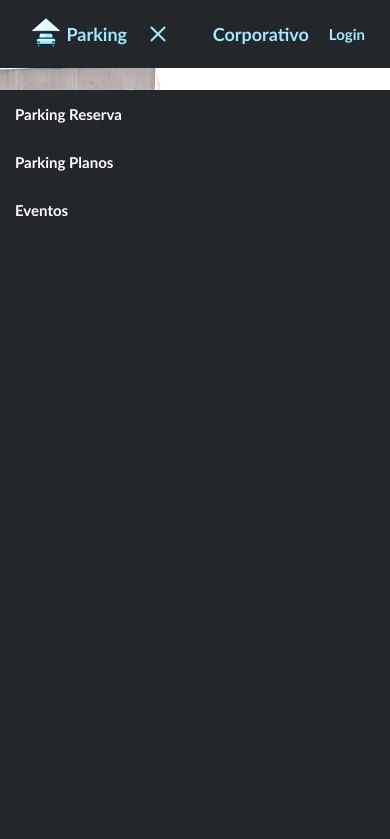
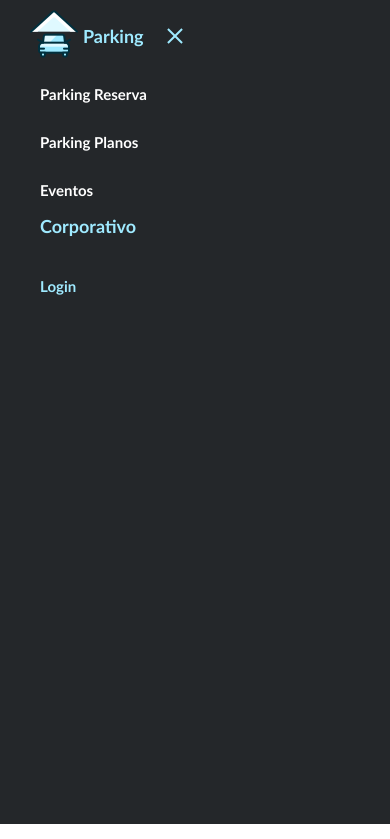
Before and after one commit to Nathan-maya/parking, a plain HTML site: page html/index.html in a window 390 px wide. Both pictures are taken after a click on the button 158 px from the left and 34 px from the top of the page. Shown: the top 839 px of the page. Drawn offline with Linux system fonts and the light colour scheme; files whose address does not match are found by name.

Commit message:
ajustes no menu hamburguer

```diff
--- a/css/style.css
+++ b/css/style.css
@@ -41,10 +41,9 @@ img{
   display: grid;
   grid-area: header;
   margin: 0 auto;
-  grid-template-columns: 1.554fr 1fr 1fr;
+  grid-template-columns: 1fr 1fr 1fr;
   margin-left: 20px;
   background: #24272A;
-
 }
 
 .logo{
@@ -56,6 +55,12 @@ img{
   margin:0 5px;
   font-size: 18px;
   color:#9FEAFF;
+}
+.logo img{
+  min-width: 48px;
+  min-height: 48px;
+  width: 100%;
+  height: 100%;
 }
 .nav-menu{
   display: flex;
@@ -81,6 +86,7 @@ img{
 
 .item-menu.mover .menu-cliente {
   visibility: hidden;
+  width: 100%;
 }
 
 
@@ -97,12 +103,18 @@ img{
   margin: 0 10px;
 }
 .corporativo .menu-corporativo{
-  display: none;
+  transition: opacity .3s ease-in;
+  opacity: 0;
+  width: 0;
+  height: 0;
 }
 
-.corporativo.ativo .menu-corporativo {
-  display:flex;
+.corporativo.ativo .menu-corporativo{
+  opacity: 1;
+  width: 100%;
+  height: auto;
 }
+
 
 .login a{
   display: block;
@@ -446,6 +458,12 @@ img{
 }
 
 @media (max-width: 600px){
+  .estrutura-header{
+    grid-template-columns: 1fr;
+    grid-template-areas:
+    "header";
+    margin: 0 auto;
+  }
   .header{
     justify-content:space-between;
   }
@@ -458,15 +476,34 @@ img{
   .nav-menu .login{
     margin-left: 0;
   }
-  .nav-menu .corporativo{
-    display: block;
+  .corporativo{
+    margin:0 0;
+  }
+  .corporativo{
+    display:block;
     right: 0;
+    padding-top:5px;
+    left: 30px;
+    position: absolute;
+    width: 100%;
+    top: 210px;
+    z-index: 1000;
+    transition: .6s;
+    height: 0;
+    visibility: hidden;
+    overflow-y: hidden;
+  }
+  .menu-corporativo, .login{
+    padding: 10px 0;
+  }
+  .item-menu ul{
+    margin-left: 25px;
   }
   .nav-menu .item-menu {
     display: block;
     position: absolute;
     width: 100%;
-    top: 90px;
+    top: 70px;
     right: 0;
     background:#24272A;
     z-index: 1000;
@@ -475,14 +512,20 @@ img{
     visibility: hidden;
     overflow-y: hidden;
   }
-  .corporativo{
-    margin:0 0;
-  }
+
   .item-menu ul li {
     padding: 5px;
   }
-  .corporativo{
-    padding: 5px;
+  .corporativo.ativo-hamburguer{
+    height: calc(100vh - 210px);
+    visibility: visible;
+    overflow-y: auto;
+  }
+  .corporativo.visible .menu-corporativo{
+    padding-bottom: 0;
+    opacity: 1;
+    height: auto;
+    display: block;
   }
   .nav-menu.ativo .item-menu{
     height: calc(100vh - 90px);
@@ -524,5 +567,4 @@ img{
     transform: rotate(-135deg);
     top: -7px;
   }
-
 }
--- a/js/moveMenu.js
+++ b/js/moveMenu.js
@@ -1,6 +1,7 @@
 const primeiroMenu = document.getElementById('primeiroMenu');
 const corporativo = document.querySelector('.corporativo');
-const itemMenu = document.querySelector('.item-menu')
+const itemMenu = document.querySelector('.item-menu');
+const nav = document.querySelector('.nav-menu');
 
 
 function moverElemento(event){
@@ -9,19 +10,23 @@ function moverElemento(event){
 
   const positionX = (positionPrimeiroMenuX - positionCorporativoX)
 
-  corporativo.style.transform = `translate3d(${positionX + 150}px, 0px, 0px) `;
+  corporativo.style.transform = `translate3d(${positionX}px, 0px, 0px) `;
   corporativo.style.transition = 'transform .6s';
   addClass(event)
 }
 
 function addClass(event){
   if (event.type === 'touchstart') event.preventDefault();
+  if( window.innerWidth > 600){
     setTimeout(()=> {
       itemMenu.classList.toggle('mover');
     },250)
     setTimeout(()=> {
       corporativo.classList.toggle('ativo')
+      console.log('ativo')
     },100)
+  }
+
 
 
 }
@@ -39,4 +44,16 @@ function verificarClick(event){
     moverElemento(event);
   }
 }
+
+setInterval(() => {
+  if( window.innerWidth > 600){
+    nav.classList.remove('ativo')
+    corporativo.classList.remove('visible')
+    corporativo.classList.remove('ativo-hamburguer')
     corporativo.children[0].addEventListener('click', verificarClick)
+  }
+  else{
+    itemMenu.classList.remove('mover');
+    corporativo.style.removeProperty('transform');
+  }
+},100)
--- a/js/script.js
+++ b/js/script.js
@@ -3,16 +3,27 @@ import initCarrossel from "./modules/carrossel.js";
 import inputCEP from ".//modules/inputCEP.js";
 
 const btnMobile = document.getElementById('btn-mobile');
+const corporativo = document.querySelector('.corporativo');
 
 function toggleMenu(event){
+  const nav = document.querySelector('.nav-menu');
+
   if (event.type ==='touchstart') event.preventDefault();
-  const nav = document.querySelector('.nav-menu');
   nav.classList.toggle('ativo');
+  corporativo.classList.toggle('ativo-hamburguer')
 }
-
+function visibleCorporativo(){
+  corporativo.classList.toggle('visible')
+}
 btnMobile.addEventListener('click', toggleMenu);
 btnMobile.addEventListener('touchstart', toggleMenu);
 
+setInterval(() => {
+  if( window.innerWidth <= 600) {
+    corporativo.classList.remove('ativo');
+    corporativo.children[0].addEventListener('click',visibleCorporativo);
+  }
+},1000)
+
+
 initCarrossel();
-
-inputCEP();
```
Lines whose indentation alone changed are shown as unchanged.
